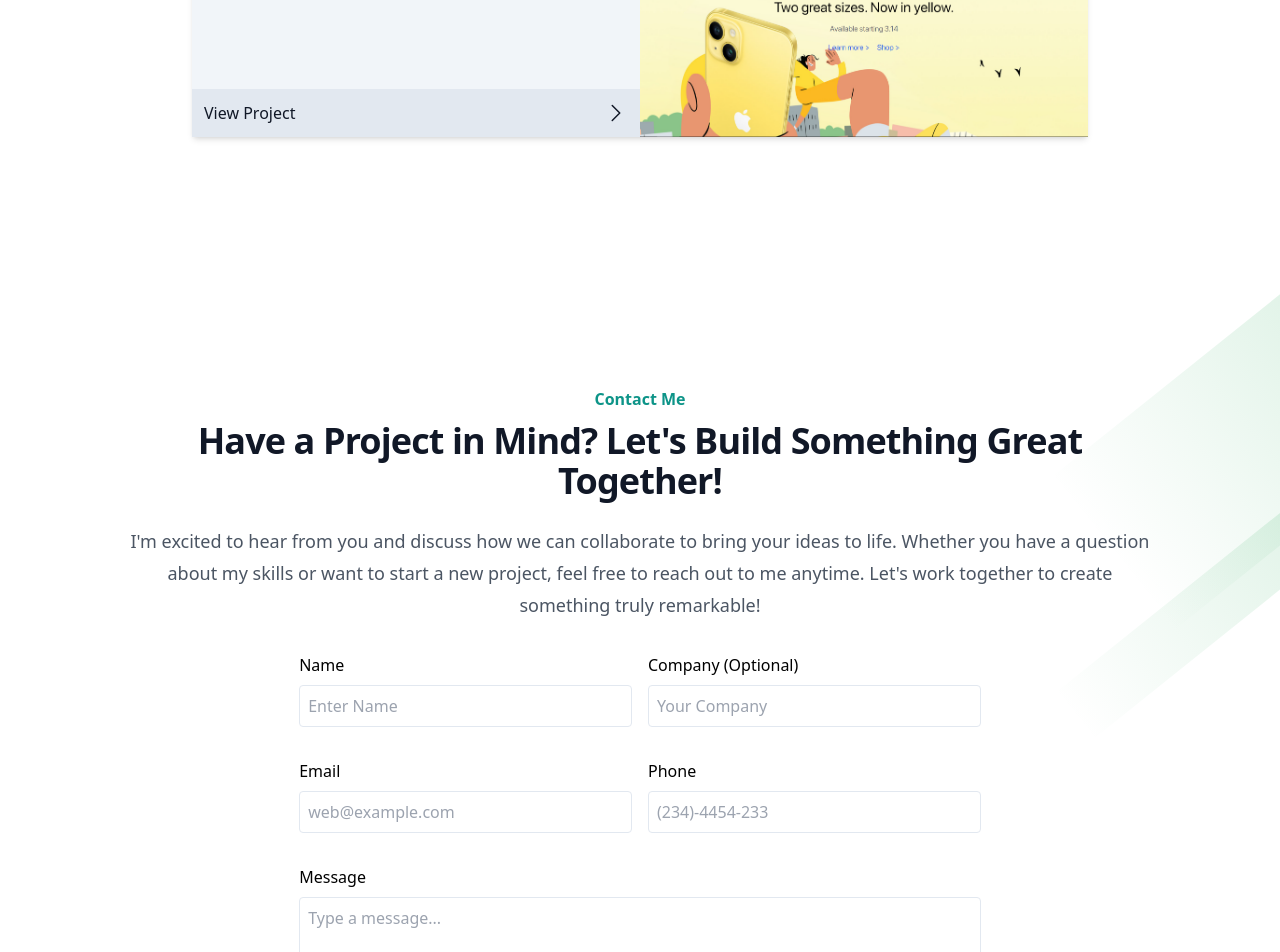
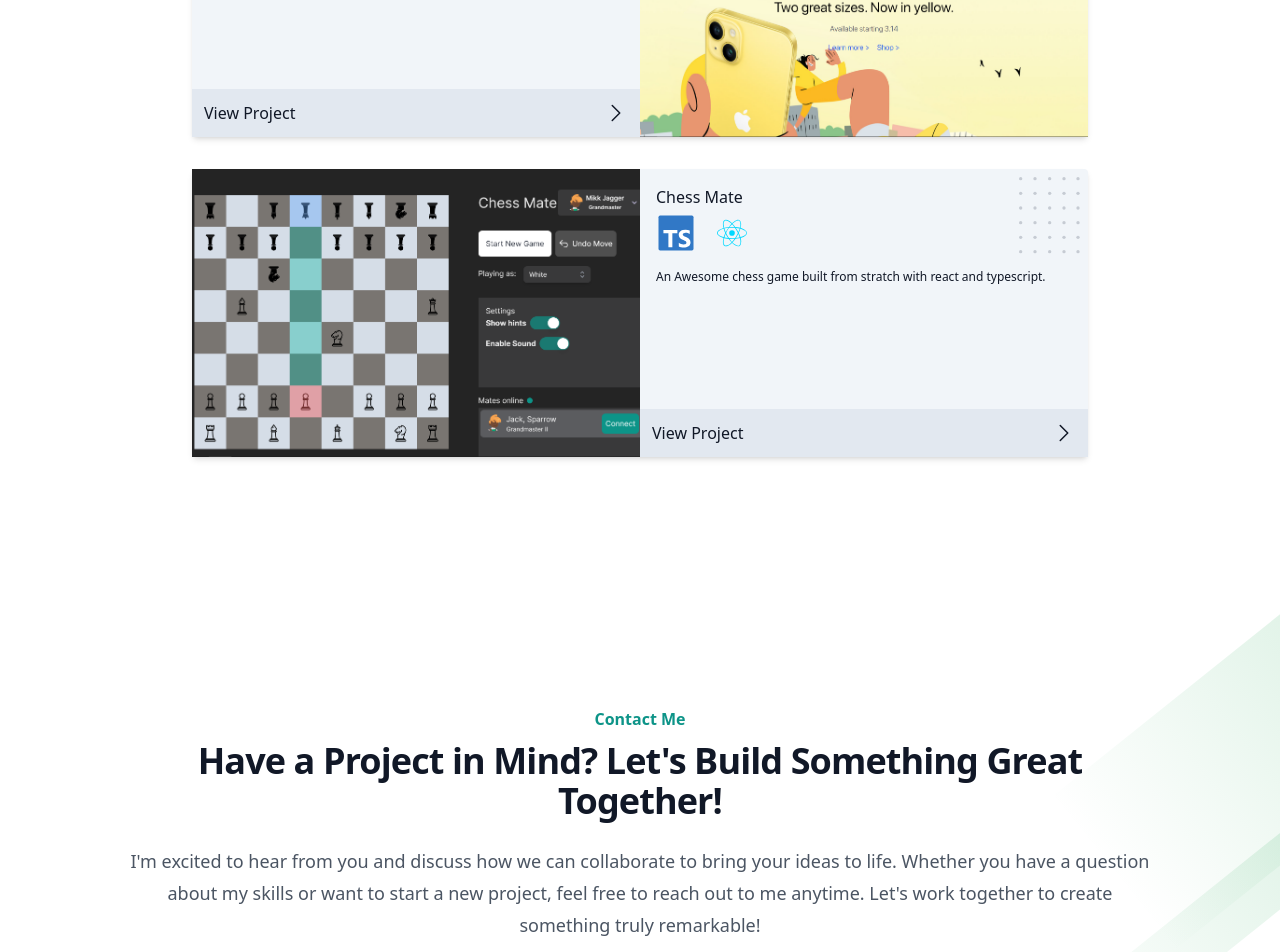
Before and after one commit to Kathalysth/portfolio-react-tailwind, a Next.js app: page / in a window 1280 px wide. Shown: the part 5137-6089 px from the top of the page. Built offline with nearby package versions, Linux system fonts and the light colour scheme.

Commit message:
added chessmate to portfolio

```diff
--- a/projects.js
+++ b/projects.js
@@ -3,6 +3,7 @@ import afm from "./public/afm-mock.jpg";
 import biria from "./public/biria_school_landing.PNG";
 import plc from "./public/pearlaw-mock.jpg";
 import jaTours from "./public/9jatours.PNG";
+import chessMate from "./public/chess_v4.PNG";
 import appleClone from "./public/apple-clone.PNG";
 import ReactIcon from "./public/svg/react-javascript-js-framework-facebook-svgrepo-com.svg";
 import NodeIcon from "./public/svg/nodejs-icon-svgrepo-com (1).svg";
@@ -73,4 +74,13 @@ export const projects = [
     ],
     description: `Interesting Clone of the Apple website.`,
   },
+  {
+    title: "Chess Mate",
+    background: chessMate,
+    stack: [
+      { icon: <TypeScriptIcon width={ICON_SIZE} height={ICON_SIZE} /> },
+      { icon: <ReactIcon width={ICON_SIZE} height={ICON_SIZE} /> },
+    ],
+    description: `An Awesome chess game built from stratch with react and typescript.`,
+  },
 ];
```
Also changed, not shown: public/chess_v4.PNG (added).
